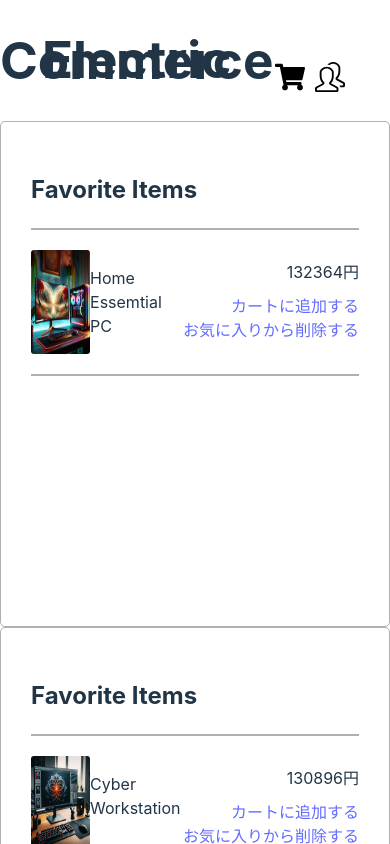
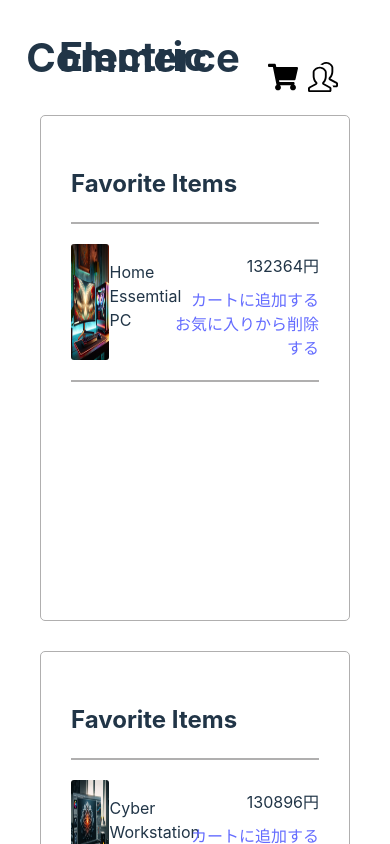
Before and after one commit to kip2/E-Commerce-Site-React, a React (Vite) app in the folder app/: page / in a window 390 px wide. Shown: the top 844 px of the page. Built offline with nearby package versions, Linux system fonts and the light colour scheme.

Commit message:
レイアウトの調整

```diff
--- a/app/src/components/organisms/FavoriteItems.css
+++ b/app/src/components/organisms/FavoriteItems.css
@@ -4,6 +4,12 @@
     border-radius: 5px;
     padding: 30px;
     max-width: 960px;
-    margin: auto;
+    margin: 0 auto 30px auto;
     min-height: 60vh;
 }
+
+@media (max-width: 960px) {
+    .favorite-card{
+        margin: 0 40px 30px 40px;
+    }
+}
--- a/app/src/components/organisms/Header.css
+++ b/app/src/components/organisms/Header.css
@@ -19,6 +19,7 @@
 
 h1{
     text-align: center;
+    font-size: 2.5rem;
 }
 
 .header-icons {
```
